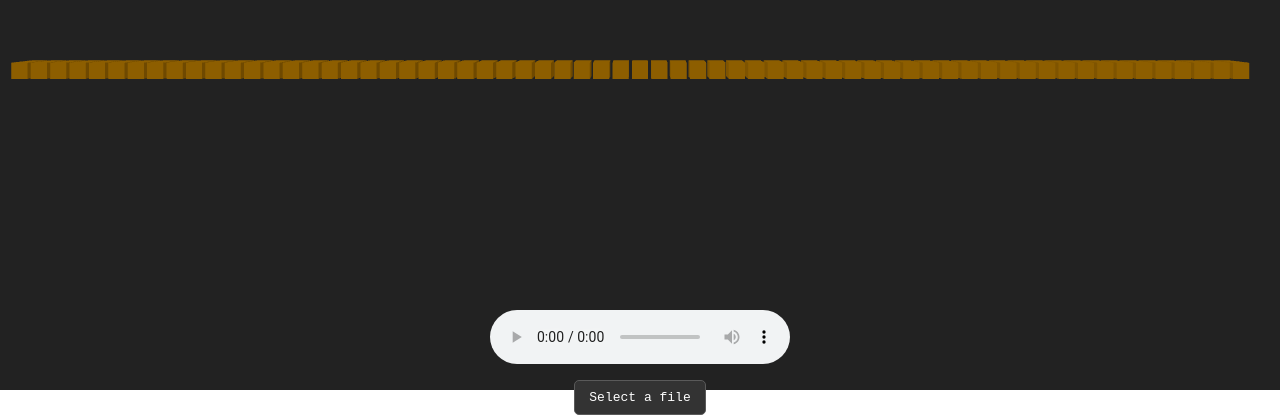
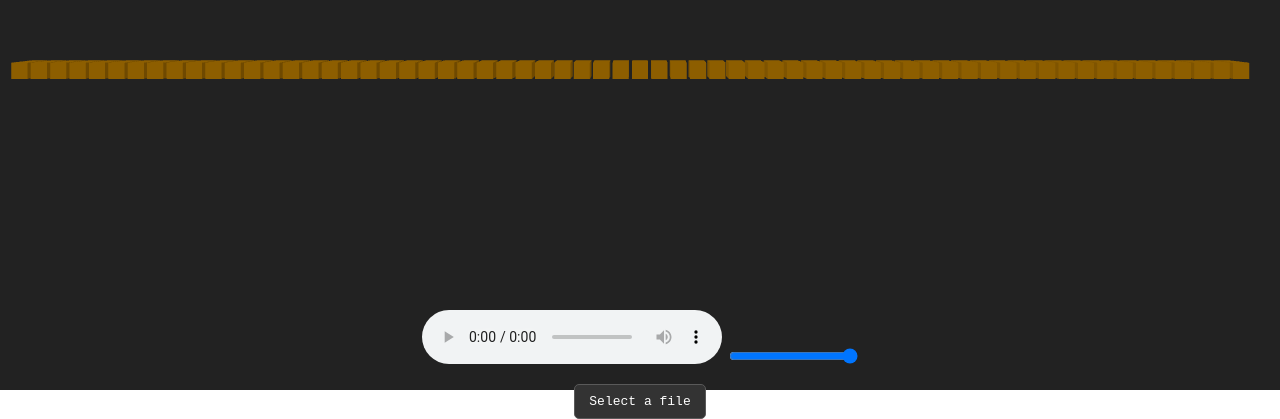
Before and after one commit to htu86/three-audio-visualizer, a website built with Vite: page index.html in a window 1280 px wide. Shown: the part 410-829 px from the top of the page. Built offline with nearby package versions, Linux system fonts and the light colour scheme.

Commit message:
Add: Audio container for upcoming audio slider

```diff
--- a/index.html
+++ b/index.html
@@ -9,10 +9,16 @@
   </head>
   <body>
     <div class="container">
-      <audio id="audioElement" controls ></audio>
+
+      <div class="audio-container">
+        <audio id="audioElement" controls ></audio>
+        <input class="audio-slider" type="range" id="volumeControl" min="0" max="1" step="0.01" value="1">
+      </div>
+
       <input type="file" id="fileSelect" name="fileSelect" accept=".mp3,.wav" style="display: none;">
       <label class="input-button" for="fileSelect">Select a file</label>
     </div>
+
     <canvas id="mainScene"></canvas>
   </body>
   <script type="module" src="/src/main.ts"></script>
```
